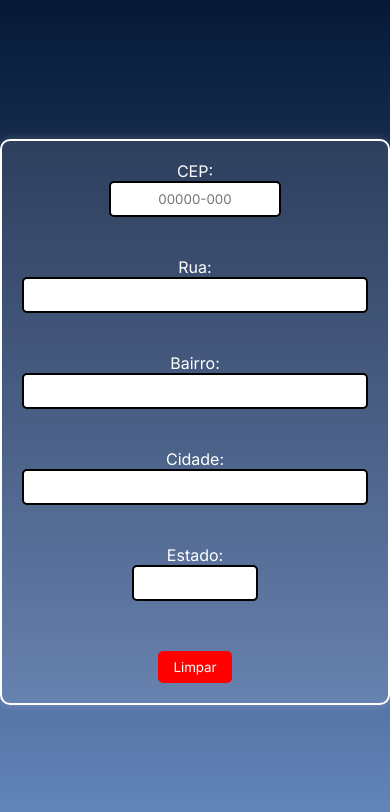
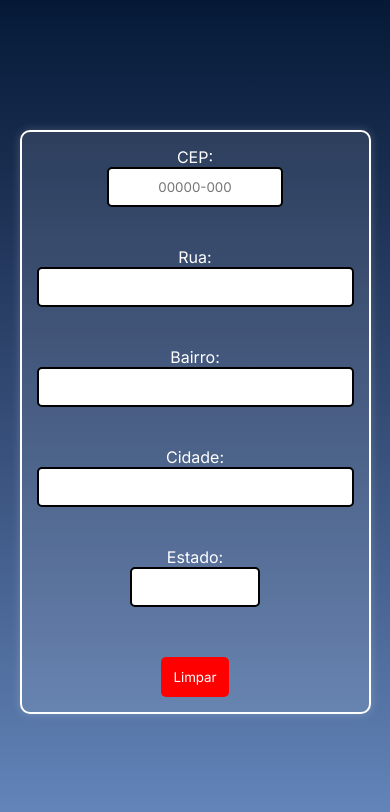
Before and after one commit to GabrielSBastos/BuscaEndereco, a plain HTML site: page index.html in a window 390 px wide. Drawn offline with Linux system fonts and the light colour scheme.

Commit message:
Tornando design responsivo

```diff
--- a/style/style.css
+++ b/style/style.css
@@ -24,6 +24,10 @@ main {
     background-color: rgba(255, 255, 255, 0.1);
     box-shadow: 0px 0px 10px rgba(255, 255, 255, 0.2);
     text-align: center;
+    display: flex;
+    flex-direction: column;
+    justify-content: space-between;
+    height: 100%;
 }
 
 #form {
@@ -32,6 +36,7 @@ main {
     align-items: center;
     gap: 10px;
     color: white;
+    flex-grow: 1;
 }
 
 .input {
@@ -60,18 +65,35 @@ button {
     color: white;
 }
 
-#mapa-container {
-    margin-top: 20px;
-    width: 100%; /* Garante que o mapa se ajuste ao tamanho do formulário */
-    height: 250px; /* Define uma altura fixa para o mapa */
-    display: flex;
-    justify-content: center;
-    align-items: center;
-}
-
 #mapa-estatico {
     width: 100%;
     height: 100%;
-    object-fit: cover; /* Faz o mapa cobrir toda a área sem distorcer */
+    object-fit: cover;
     border-radius: 5px;
 }
+
+@media (max-width: 480px) {
+    main {
+        padding: 15px;
+        max-width: 90%;
+        height: auto;
+    }
+
+    .input {
+        padding: 10px;
+    }
+
+    .buttons {
+        flex-direction: column;
+        gap: 15px;
+    }
+
+    button {
+        width: 100%;
+        padding: 12px;
+    }
+
+    #mapa-container {
+        height: 200px;
+    }
+}
```
